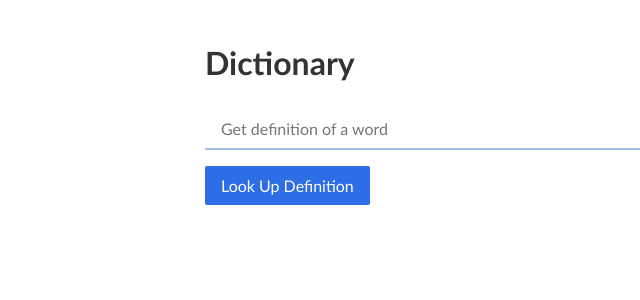
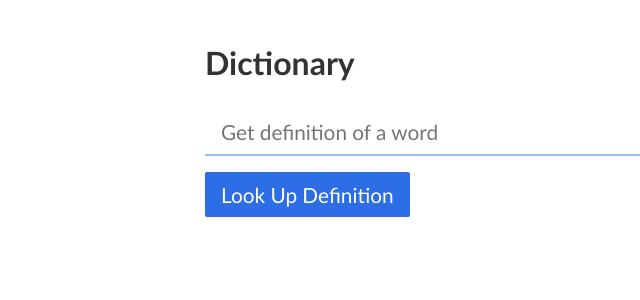
Before and after one commit to SankThomas/dictionary-app, a React (Create React App) app: page / in a window 1280 px wide. Shown: the top 300 px of the page, without its empty margins (159-799 px from the left). Built offline with nearby package versions, Linux system fonts and the light colour scheme.

Commit message:
add media query

```diff
--- a/src/index.css
+++ b/src/index.css
@@ -69,3 +69,23 @@ button:hover {
   font-weight: bold;
   font-size: 3rem;
 }
+
+@media (min-width: 768px) {
+  .definition {
+    font-size: 4rem;
+  }
+
+  p,
+  li {
+    font-size: 1.5rem;
+  }
+
+  small {
+    font-size: 1.25rem;
+  }
+
+  input,
+  button {
+    font-size: 1.3rem;
+  }
+}
```
